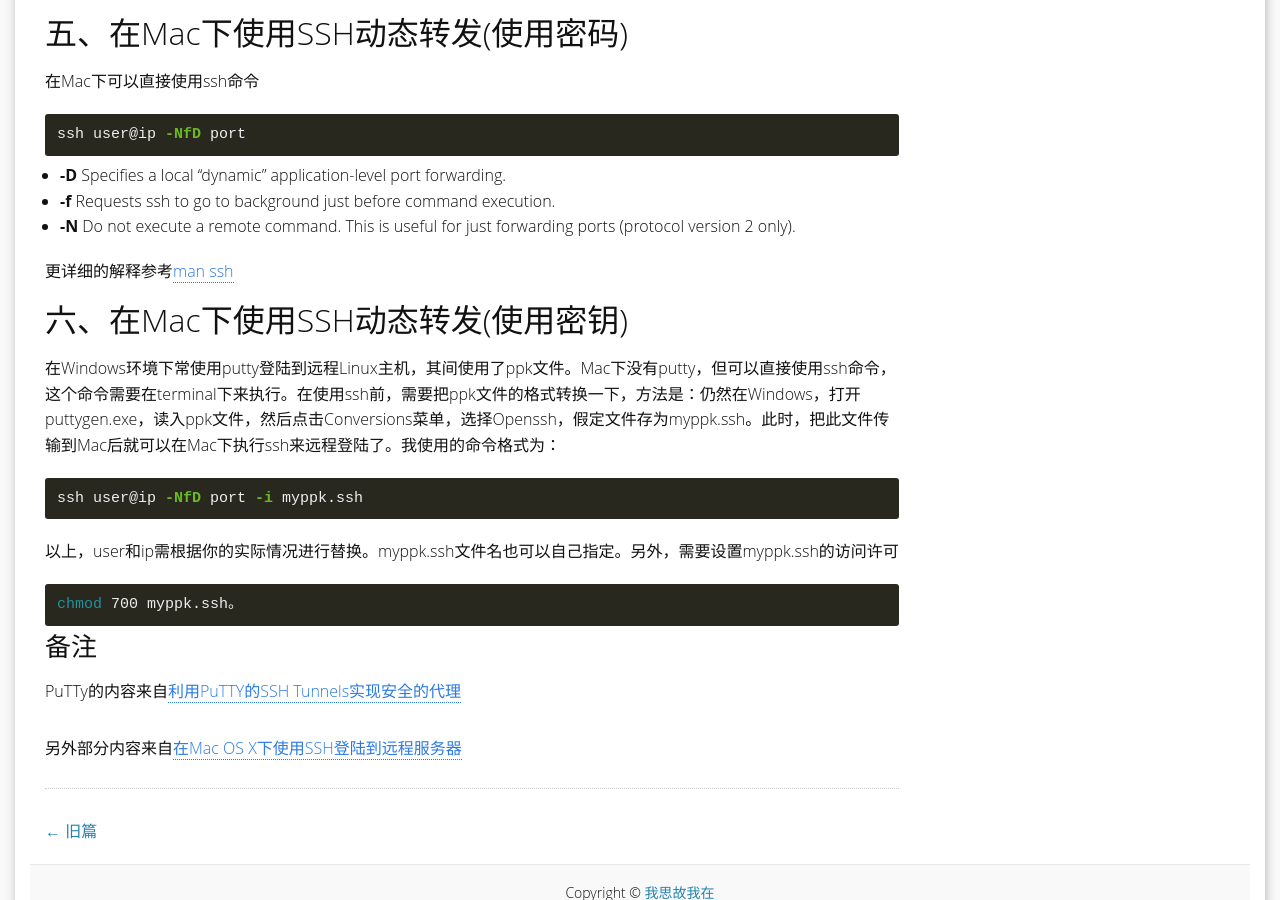
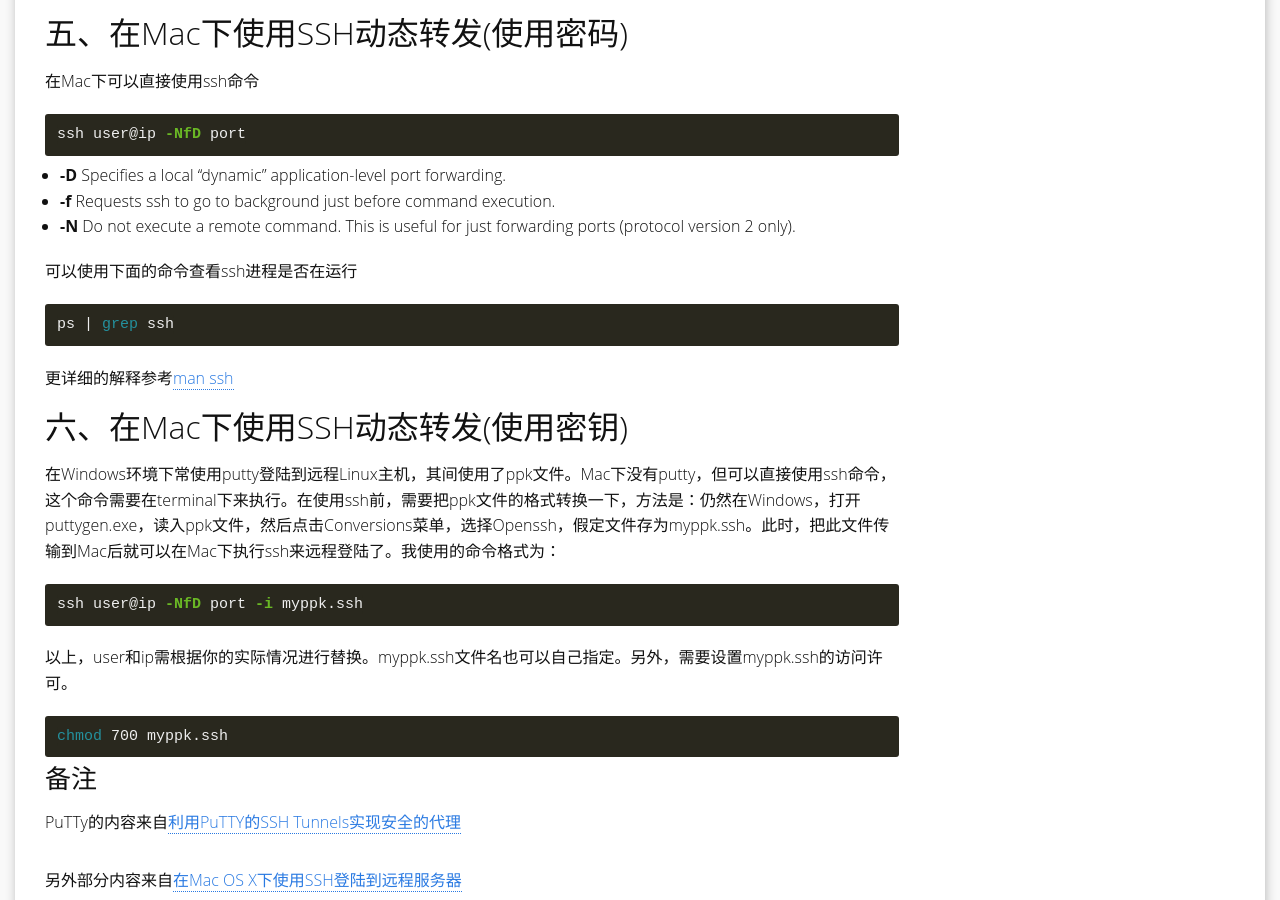
Before and after one commit to Junch/Junch.github.io, a Jekyll site: the page built from _posts/2015-06-05-original-proxy.md, in a window 1280 px wide and 900 px high, scrolled down 4322 px. Built offline with Jekyll 4.4.1, drawn with Linux system fonts in a browser that asks for light colours; some web fonts are replaced; comment, search, counter and statistics services are not loaded.

Commit message:
Minor update

```diff
--- a/_posts/2015-06-05-original-proxy.md
+++ b/_posts/2015-06-05-original-proxy.md
@@ -58,6 +58,11 @@ ssh user@ip -NfD port
 - **-f** Requests ssh to go to background just before command execution.
 - **-N** Do not execute a remote command. This is useful for just forwarding ports (protocol version 2 only).
 
+可以使用下面的命令查看ssh进程是否在运行
+{% highlight bash %}
+ps | grep ssh
+{% endhighlight %}
+
 更详细的解释参考[man ssh](http://linux.die.net/man/1/ssh)
 
 ##六、在Mac下使用SSH动态转发(使用密钥)
@@ -67,10 +72,10 @@ ssh user@ip -NfD port
 ssh user@ip -NfD port -i myppk.ssh
 {% endhighlight %}
 
-以上，user和ip需根据你的实际情况进行替换。myppk.ssh文件名也可以自己指定。另外，需要设置myppk.ssh的访问许可
+以上，user和ip需根据你的实际情况进行替换。myppk.ssh文件名也可以自己指定。另外，需要设置myppk.ssh的访问许可。
 
 {% highlight bash %}
-chmod 700 myppk.ssh。
+chmod 700 myppk.ssh
 {% endhighlight %}
 
 ###备注
```
